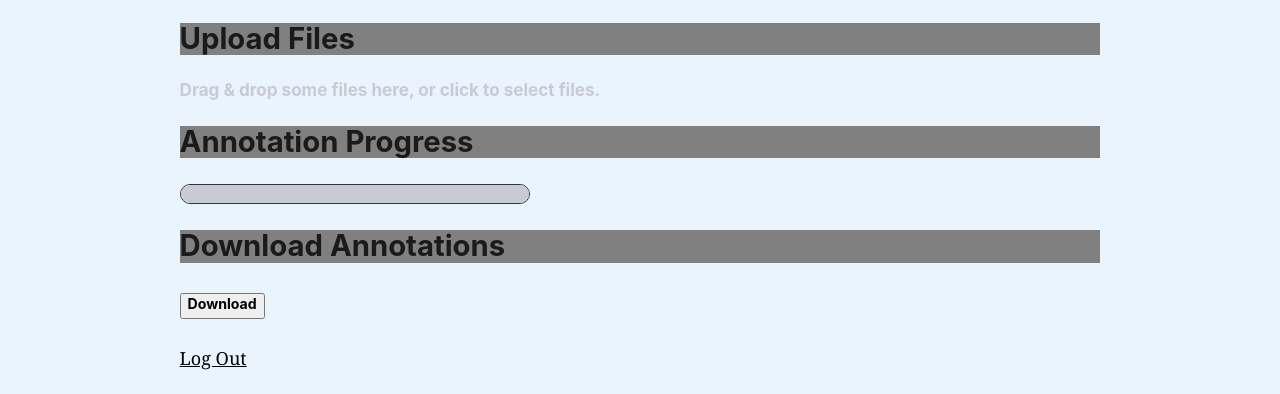
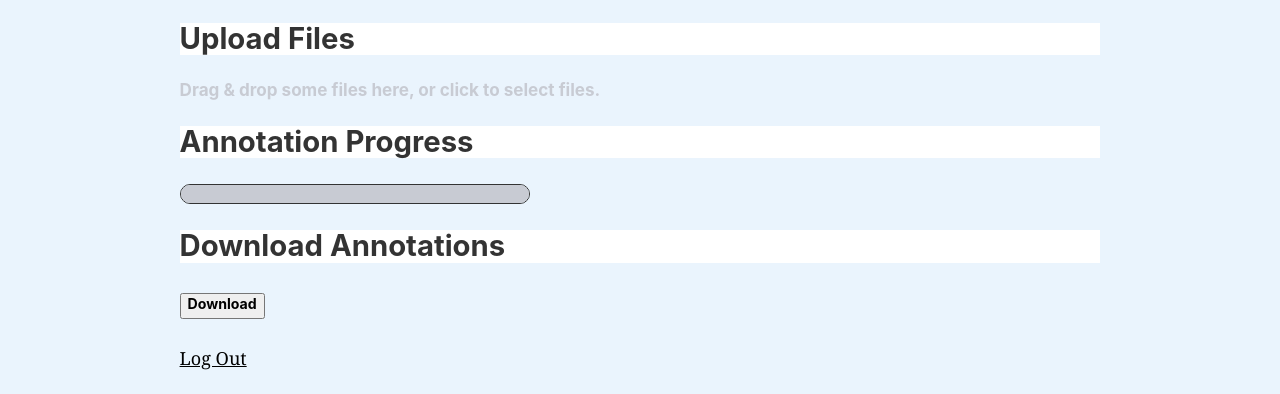
Before and after one commit to michaeldnguyen93/patiencedemo, a Gatsby site: page /dashboard in a window 1280 px wide. Shown: the part 74-468 px from the top of the page. Built offline with nearby package versions, Linux system fonts and the light colour scheme; Gatsby itself is replaced by a stand-in of ours.

Commit message:
Changed dashboard headers to white

```diff
--- a/src/pages/dashboard.js
+++ b/src/pages/dashboard.js
@@ -13,7 +13,7 @@ const SecondPage = () => (
     <SEO title="User Dashboard" />
 
 
-    <div style={{backgroundColor:"grey"}}>
+    <div style={{backgroundColor:"white"}}>
       <h2>Upload Files</h2>
     </div>
 
@@ -28,7 +28,7 @@ const SecondPage = () => (
       )}
      </Dropzone>
 
-    <div style={{backgroundColor:"grey"}}>
+    <div style={{backgroundColor:"white"}}>
       <h2>Annotation Progress</h2>
     </div>
     <div>
@@ -37,7 +37,7 @@ const SecondPage = () => (
 
     <p></p>
 
-    <div style={{backgroundColor:"grey"}}>
+    <div style={{backgroundColor:"white"}}>
       <h2>Download Annotations</h2>
     </div>
     <button type="submit"><h6>Download</h6></button>
```
